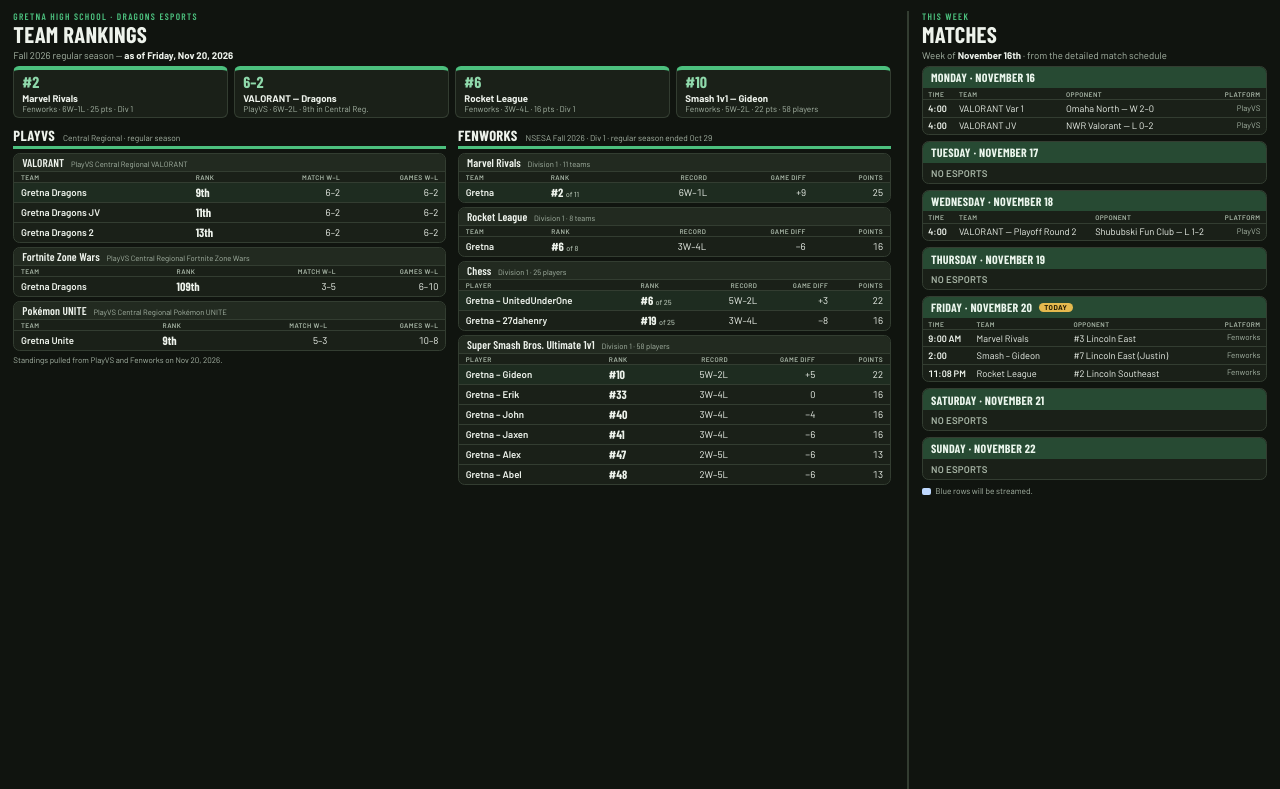
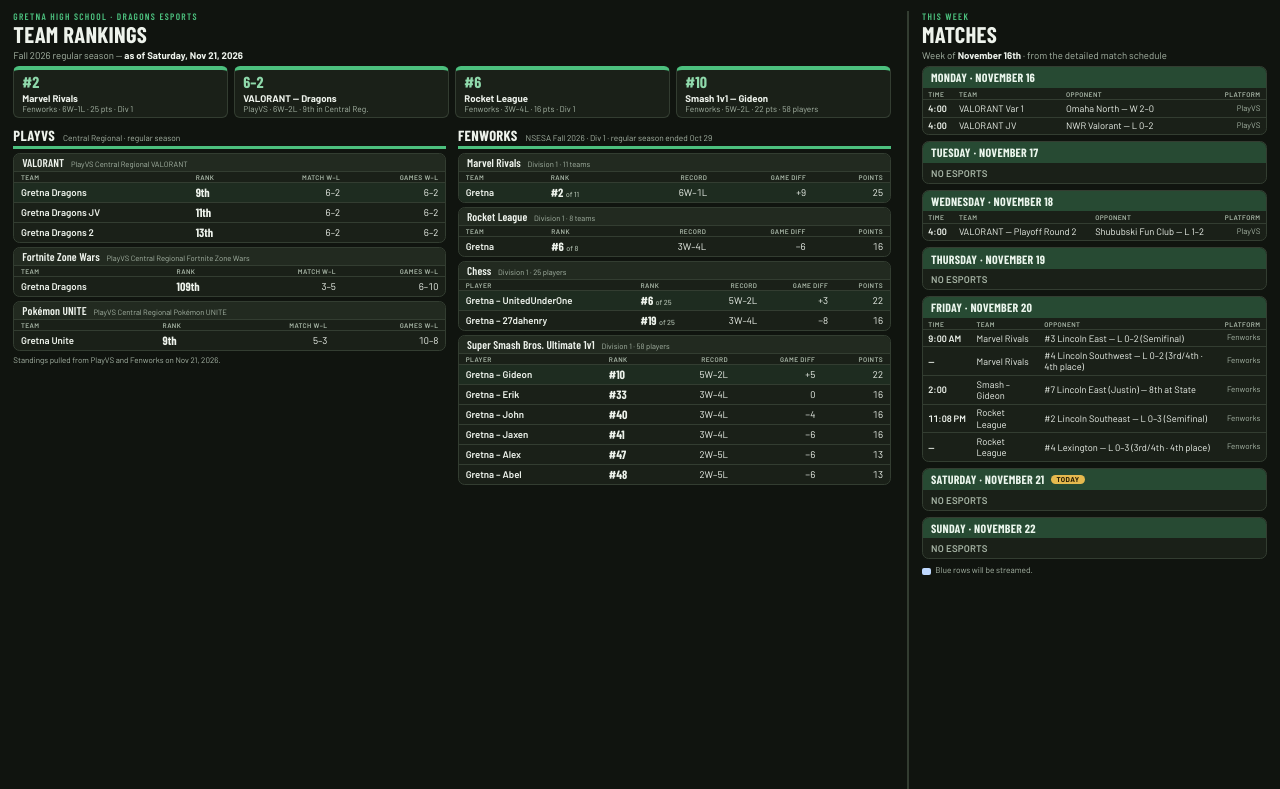
Before and after one commit to aschwani/esports-board, a plain HTML site: page index.html in a window 1280 px wide. Drawn offline with nearby package versions, Linux system fonts and the light colour scheme.

Commit message:
Daily standings refresh

```diff
--- a/index.html
+++ b/index.html
@@ -94,7 +94,7 @@
   <div class="standings">
     <p class="school-line">Gretna High School · Dragons eSports</p>
     <h1>Team Rankings</h1>
-    <p class="as-of">Fall 2026 regular season — <strong>as of Friday, Nov 20, 2026</strong></p>
+    <p class="as-of">Fall 2026 regular season — <strong>as of Saturday, Nov 21, 2026</strong></p>
 
     <div class="highlights">
       <div class="hl"><div class="hl-rank">#2</div><div class="hl-game">Marvel Rivals</div><div class="hl-detail">Fenworks · 6W–1L · 25 pts · Div 1</div></div>
@@ -139,7 +139,7 @@
           </table>
         </div>
 
-        <footer>Standings pulled from PlayVS and Fenworks on Nov 20, 2026.</footer>
+        <footer>Standings pulled from PlayVS and Fenworks on Nov 21, 2026.</footer>
       </div>
 
       <div class="subcol">
@@ -232,19 +232,21 @@
     </div>
 
     <div class="day">
-      <div class="day-head"><span class="dname">Friday · November 20</span><span class="today-tag">Today</span></div>
+      <div class="day-head"><span class="dname">Friday · November 20</span></div>
       <table class="matches">
         <thead><tr><th>Time</th><th>Team</th><th>Opponent</th><th style="text-align:right">Platform</th></tr></thead>
         <tbody>
-          <tr><td class="time">9:00 AM</td><td>Marvel Rivals</td><td>#3 Lincoln East</td><td class="plat">Fenworks</td></tr>
-          <tr><td class="time">2:00</td><td>Smash – Gideon</td><td>#7 Lincoln East (Justin)</td><td class="plat">Fenworks</td></tr>
-          <tr><td class="time">11:08 PM</td><td>Rocket League</td><td>#2 Lincoln Southeast</td><td class="plat">Fenworks</td></tr>
+          <tr><td class="time">9:00 AM</td><td>Marvel Rivals</td><td>#3 Lincoln East — L 0–2 (Semifinal)</td><td class="plat">Fenworks</td></tr>
+          <tr><td class="time">—</td><td>Marvel Rivals</td><td>#4 Lincoln Southwest — L 0–2 (3rd/4th · 4th place)</td><td class="plat">Fenworks</td></tr>
+          <tr><td class="time">2:00</td><td>Smash – Gideon</td><td>#7 Lincoln East (Justin) — 8th at State</td><td class="plat">Fenworks</td></tr>
+          <tr><td class="time">11:08 PM</td><td>Rocket League</td><td>#2 Lincoln Southeast — L 0–3 (Semifinal)</td><td class="plat">Fenworks</td></tr>
+          <tr><td class="time">—</td><td>Rocket League</td><td>#4 Lexington — L 0–3 (3rd/4th · 4th place)</td><td class="plat">Fenworks</td></tr>
         </tbody>
       </table>
     </div>
 
     <div class="day">
-      <div class="day-head"><span class="dname">Saturday · November 21</span></div>
+      <div class="day-head"><span class="dname">Saturday · November 21</span><span class="today-tag">Today</span></div>
       <div class="noesp">NO ESPORTS</div>
     </div>
 
```
